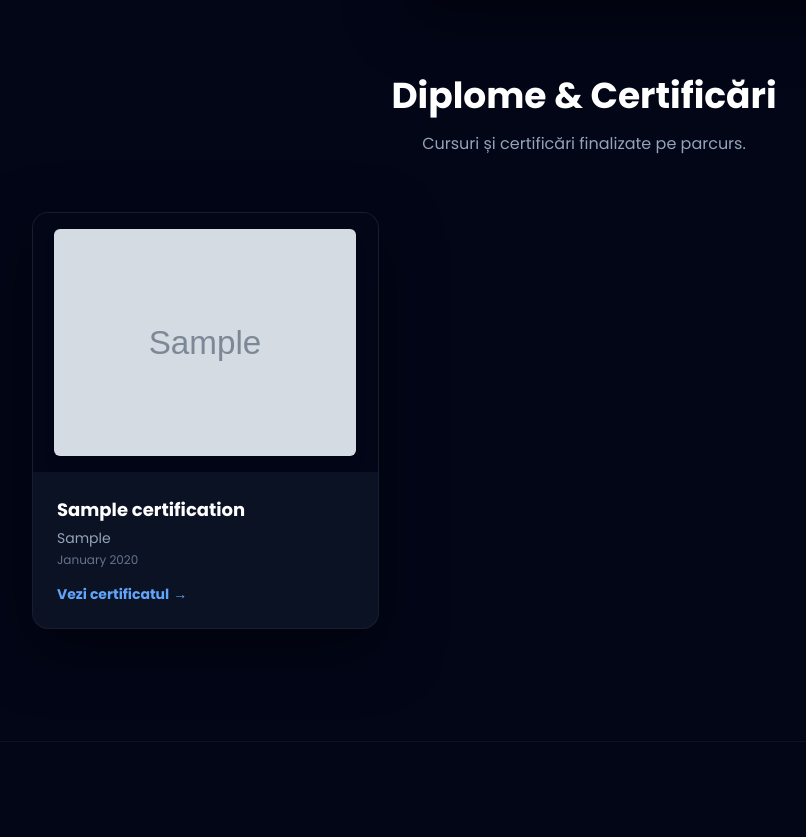
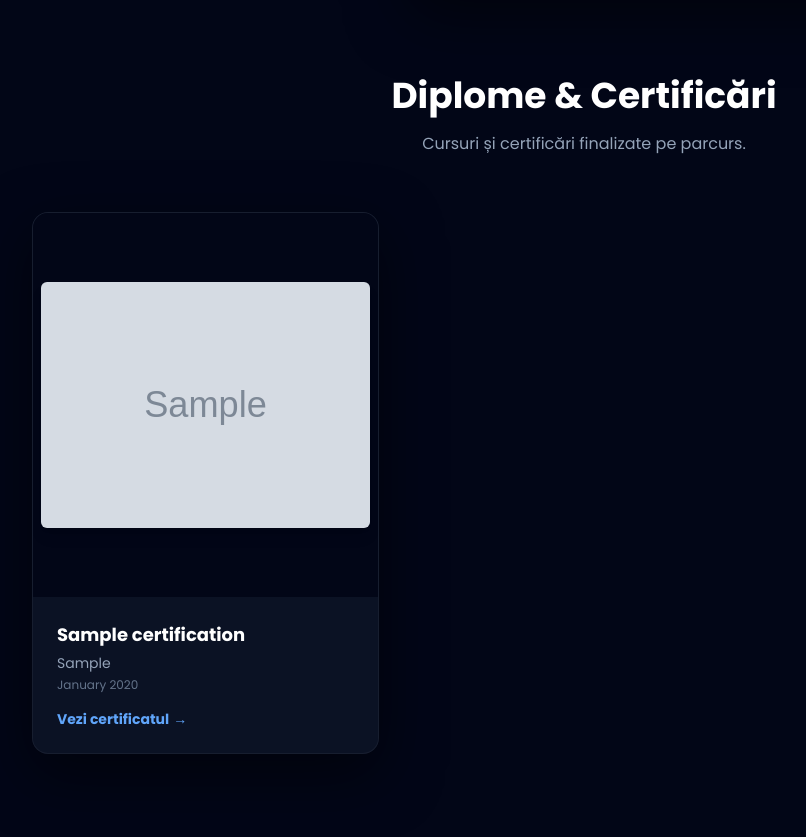
Before and after one commit to SanduAndreea22/andreeatech, a Django app: page /about/ in a window 1280 px wide. Shown: the part 990-1827 px from the top of the page, without its empty margins (56-862 px from the left). Run offline with Django 5.2, Linux system fonts and the light colour scheme; tables that the repository leaves empty hold one stand-in row (values such as "Sample post"); grey boxes marked "Sample" are stand-in pictures; some libraries are stand-ins or nearby versions.

Commit message:
Fix certification image sizing on /despre-mine/
The diploma image is portrait (1190x1684) but the frame was a fixed
4:3 landscape box, so object-contain shrank it down to a sliver next
to the Claude 101 cert (which is landscape and happened to fit fine).
Switch to a taller fixed-height frame with less padding so both
orientations render at a readable size.

```diff
--- a/templates/website/about.html
+++ b/templates/website/about.html
@@ -58,7 +58,7 @@
         <div class="grid sm:grid-cols-2 lg:grid-cols-3 gap-8">
             {% for cert in certifications %}
             <div class="glass rounded-2xl border border-white/5 overflow-hidden card-hover group">
-                <div class="bg-slate-950 aspect-[4/3] overflow-hidden p-4 flex items-center justify-center">
+                <div class="bg-slate-950 h-96 overflow-hidden p-2 flex items-center justify-center">
                     <img src="{{ cert.image.url }}"
                          class="max-w-full max-h-full object-contain rounded-md shadow-lg transform group-hover:scale-105 transition-transform duration-500"
                          alt="{{ cert.title }}">
```
